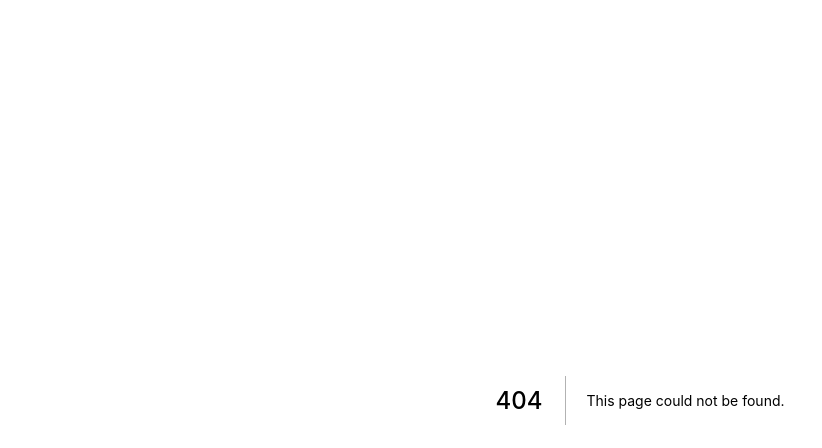
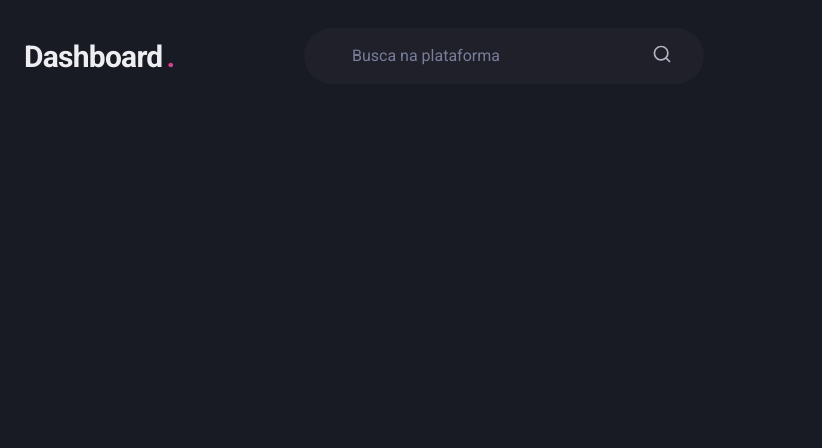
Before and after one commit to gustavosilvaf/study-dashboard, a Next.js app: page /dashboard in a window 1280 px wide. Before the commit this address had no page. Shown: the top 448 px of the page, without its empty margins (0-822 px from the left). Built offline with nearby package versions, Linux system fonts and the light colour scheme.

Commit message:
Created header

```diff
--- a/package.json
+++ b/package.json
@@ -17,7 +17,8 @@
     "framer-motion": "^4.1.17",
     "next": "11.1.2",
     "react": "17.0.2",
-    "react-dom": "17.0.2"
+    "react-dom": "17.0.2",
+    "react-icons": "^4.3.1"
   },
   "devDependencies": {
     "@types/node": "^16.11.0",
--- /dev/null
+++ b/src/components/Header.tsx
@@ -0,0 +1,48 @@
+import { Flex, Text, Input, Icon } from "@chakra-ui/react";
+import { RiSearchLine } from "react-icons/ri";
+
+export const Header = () => {
+  return (
+    <Flex
+      as="header"
+      w="100%"
+      maxWidth={1480}
+      h="20"
+      mx="auto"
+      mt="4"
+      align="center"
+      px="6"
+    >
+      <Text fontSize="3xl" fontWeight="bold" letterSpacing="tight" w="64">
+        Dashboard
+        <Text color="pink.500" ml="1" as="span">
+          .
+        </Text>
+      </Text>
+
+      <Flex
+        as="label"
+        flex="1"
+        py="4"
+        px="8"
+        ml="6"
+        maxWidth={400}
+        alignSelf="center"
+        color="gray.200"
+        position="relative"
+        bg="gray.800"
+        borderRadius="full"
+      >
+        <Input
+          color="gray.50"
+          variant="unstyled"
+          px="4"
+          mr="4"
+          placeholder="Busca na plataforma"
+          _placeholder={{ color: "gray.400" }}
+        />
+        <Icon as={RiSearchLine} fontSize="20" />
+      </Flex>
+    </Flex>
+  );
+};
--- /dev/null
+++ b/src/pages/dashboard.tsx
@@ -0,0 +1,5 @@
+import { Header } from "../components/Header";
+
+export default function Dashboard() {
+  return <Header />;
+}
```
Also changed, not shown: 1 other file (tests, documents, lock files or other folders).
